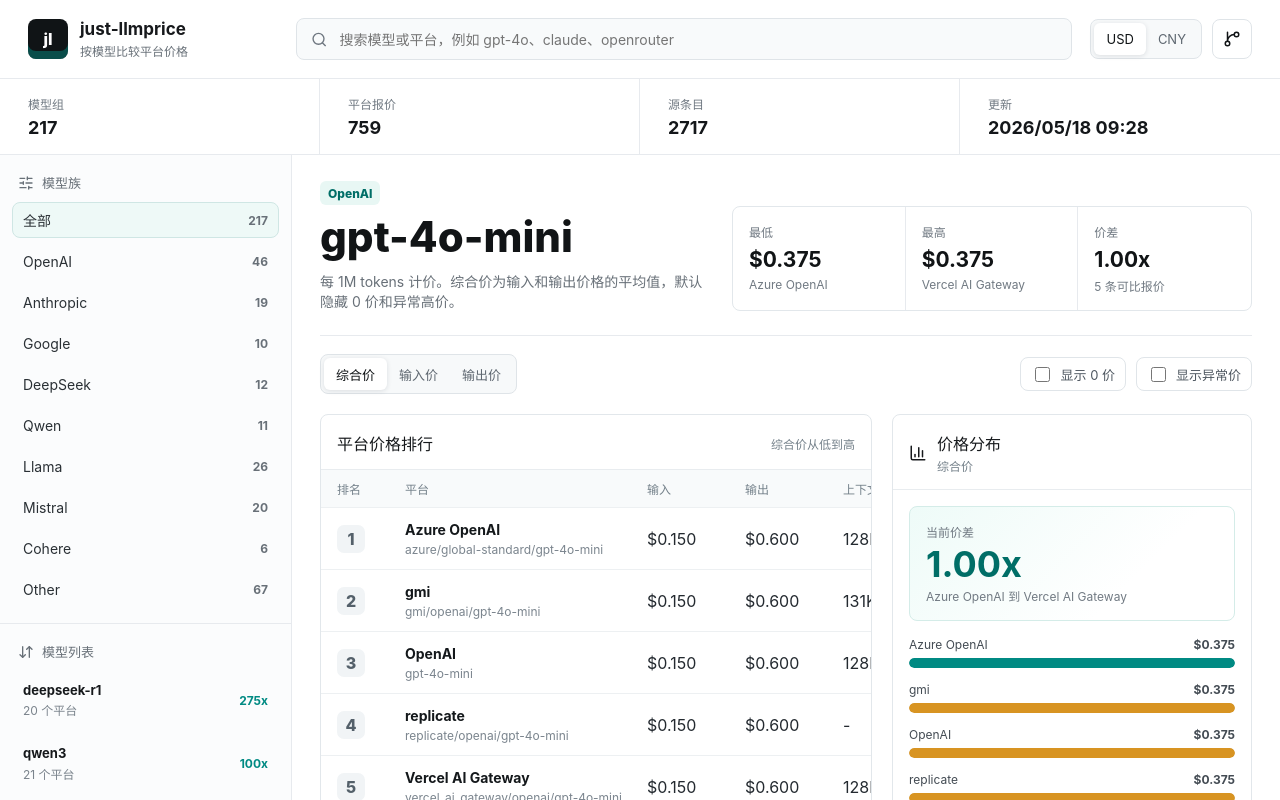
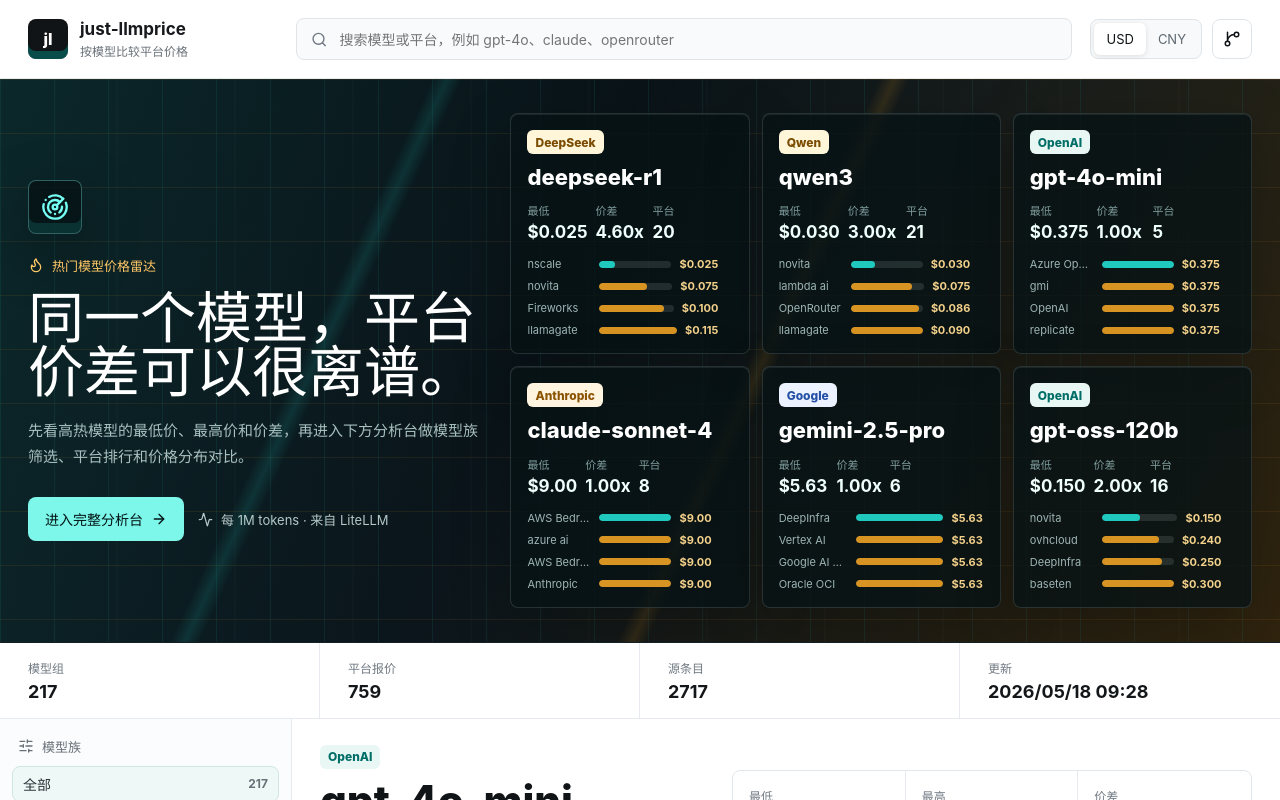
Before and after one commit to Just-Agent/just-llmprice, a React (Vite) app: page / in a window 1280 px wide. Shown: the top 800 px of the page. Built offline with nearby package versions, Linux system fonts and the light colour scheme.

Commit message:
Update hot model radar: src/App.tsx

```diff
--- a/src/App.tsx
+++ b/src/App.tsx
@@ -1,9 +1,13 @@
-import { useEffect, useMemo, useState } from 'react'
+import { useEffect, useMemo, useRef, useState } from 'react'
 import {
+  Activity,
   ArrowDownUp,
+  ArrowRight,
   BarChart3,
   Database,
+  Flame,
   GitBranch,
+  Radar,
   Search,
   SlidersHorizontal,
   Sparkles,
@@ -82,6 +86,7 @@
 }
 
 const familyOrder = ['全部', 'OpenAI', 'Anthropic', 'Google', 'DeepSeek', 'Qwen', 'Llama', 'Mistral', 'Cohere', 'Other']
+const hotModelIds = ['deepseek-r1', 'qwen3', 'gpt-4o-mini', 'claude-sonnet-4', 'gemini-2.5-pro', 'gpt-oss-120b']
 const cnyRate = 7.2
 
 function formatPrice(value: number | null | undefined, currency: Currency) {
@@ -125,6 +130,7 @@
 }
 
 function App() {
+  const analysisRef = useRef<HTMLElement | null>(null)
   const [data, setData] = useState<PriceData | null>(null)
   const [selectedModelId, setSelectedModelId] = useState('gpt-4o-mini')
   const [query, setQuery] = useState('')
@@ -175,8 +181,32 @@
 
   const selectedModel = useMemo(() => {
     if (!data) return null
-    return data.models.find((model) => model.id === selectedModelId) ?? filteredModels[0] ?? data.models[0] ?? null
-  }, [data, filteredModels, selectedModelId])
+    const selected = data.models.find((model) => model.id === selectedModelId) ?? null
+    const filterActive = query.trim() !== '' || family !== '全部'
+    const selectedInFiltered = selected ? filteredModels.some((model) => model.id === selected.id) : false
+
+    if (!filterActive || selectedInFiltered) return selected ?? filteredModels[0] ?? data.models[0] ?? null
+    return filteredModels[0] ?? selected ?? data.models[0] ?? null
+  }, [data, family, filteredModels, query, selectedModelId])
+
+  const hotModels = useMemo(() => {
+    if (!data) return []
+    const byId = new Map(data.models.map((model) => [model.id, model]))
+    const picked = new Map<string, ModelSummary>()
+
+    for (const id of hotModelIds) {
+      const model = byId.get(id)
+      if (model) picked.set(model.id, model)
+    }
+
+    for (const item of data.leaderboards.priceSpread) {
+      const model = byId.get(item.id)
+      if (model) picked.set(model.id, model)
+      if (picked.size >= 6) break
+    }
+
+    return Array.from(picked.values()).slice(0, 6)
+  }, [data])
 
   const visibleEntries = useMemo(() => {
     if (!selectedModel) return []
@@ -191,6 +221,11 @@
   const highest = visibleEntries[visibleEntries.length - 1] ?? null
   const spread =
     cheapest?.[metric] && highest?.[metric] && cheapest[metric] > 0 ? (highest[metric] ?? 0) / cheapest[metric] : null
+
+  const selectModelAndFocus = (modelId: string) => {
+    setSelectedModelId(modelId)
+    analysisRef.current?.scrollIntoView({ behavior: 'smooth', block: 'start' })
+  }
 
   if (loadError) {
     return (
@@ -250,6 +285,43 @@
         </div>
       </header>
 
+      <section className="hot-hero" aria-label="热门模型价格雷达">
+        <div className="hot-copy">
+          <span className="radar-mark">
+            <Radar size={28} aria-hidden="true" />
+          </span>
+          <span className="hot-label">
+            <Flame size={16} aria-hidden="true" />
+            热门模型价格雷达
+          </span>
+          <h1>同一个模型，平台价差可以很离谱。</h1>
+          <p>
+            先看高热模型的最低价、最高价和价差，再进入下方分析台做模型族筛选、平台排行和价格分布对比。
+          </p>
+          <div className="hot-actions">
+            <button type="button" onClick={() => analysisRef.current?.scrollIntoView({ behavior: 'smooth', block: 'start' })}>
+              进入完整分析台
+              <ArrowRight size={16} aria-hidden="true" />
+            </button>
+            <span>
+              <Activity size={15} aria-hidden="true" />
+              每 1M tokens · 来自 LiteLLM
+            </span>
+          </div>
+        </div>
+
+        <div className="hot-grid">
+          {hotModels.map((model) => (
+            <HotModelCard
+              currency={currency}
+              key={model.id}
+              model={model}
+              onSelect={() => selectModelAndFocus(model.id)}
+            />
+          ))}
+        </div>
+      </section>
+
       <section className="status-strip" aria-label="数据摘要">
         <div>
           <span>模型组</span>
@@ -269,7 +341,7 @@
         </div>
       </section>
 
-      <div className="workspace">
+      <div className="workspace" id="analysis">
         <aside className="sidebar" aria-label="模型筛选">
           <div className="panel-title">
             <SlidersHorizontal size={16} aria-hidden="true" />
@@ -311,7 +383,7 @@
           </div>
         </aside>
 
-        <section className="main-panel">
+        <section className="main-panel" ref={analysisRef}>
           <div className="model-header">
             <div>
               <span className={familyClass(selectedModel.family)}>{selectedModel.family}</span>
@@ -437,33 +509,85 @@
               </div>
             </aside>
           </div>
-        </section>
-      </div>
 
           <section className="leaderboards" aria-label="排行榜">
             <Leaderboard
               currency={currency}
               items={data.leaderboards.priceSpread}
               label="价差最大"
-          onSelect={setSelectedModelId}
+              onSelect={selectModelAndFocus}
               value={(item) => (item.spreadRatio ? `${item.spreadRatio}x` : '-')}
             />
             <Leaderboard
               currency={currency}
               items={data.leaderboards.cheapestAverage}
               label="最低综合价"
-          onSelect={setSelectedModelId}
+              onSelect={selectModelAndFocus}
               value={(item) => formatPrice(item.minBlendedPrice, currency)}
             />
             <Leaderboard
               currency={currency}
               items={data.leaderboards.mostProviders}
               label="覆盖平台最多"
-          onSelect={setSelectedModelId}
+              onSelect={selectModelAndFocus}
               value={(item) => `${item.providerCount} 家`}
             />
           </section>
+        </section>
+      </div>
     </main>
+  )
+}
+
+function HotModelCard({
+  model,
+  currency,
+  onSelect,
+}: {
+  model: ModelSummary
+  currency: Currency
+  onSelect: () => void
+}) {
+  const entries = cleanEntries(model.entries, false, false, 'blendedPrice').slice(0, 4)
+  const max = Math.max(...entries.map((entry) => entry.blendedPrice ?? 0), 0.001)
+  const best = entries[0] ?? null
+  const worst = entries[entries.length - 1] ?? null
+  const spread =
+    best?.blendedPrice && worst?.blendedPrice && best.blendedPrice > 0 ? worst.blendedPrice / best.blendedPrice : model.spreadRatio
+
+  return (
+    <button className="hot-card" type="button" onClick={onSelect}>
+      <span className={familyClass(model.family)}>{model.family}</span>
+      <h2>{model.label}</h2>
+      <div className="hot-card-stats">
+        <span>
+          最低
+          <strong>{formatPrice(best?.blendedPrice ?? model.minBlendedPrice, currency)}</strong>
+        </span>
+        <span>
+          价差
+          <strong>{spread ? `${spread.toFixed(spread > 10 ? 1 : 2)}x` : '-'}</strong>
+        </span>
+        <span>
+          平台
+          <strong>{model.providerCount}</strong>
+        </span>
+      </div>
+      <div className="hot-mini-bars">
+        {entries.map((entry, index) => {
+          const width = Math.max(((entry.blendedPrice ?? 0) / max) * 100, 5)
+          return (
+            <div className="hot-mini-row" key={`${model.id}-${entry.provider}`}>
+              <span>{entry.providerLabel}</span>
+              <div className="hot-mini-track">
+                <i className={index === 0 ? 'best' : ''} style={{ width: `${width}%` }} />
+              </div>
+              <strong>{formatPrice(entry.blendedPrice, currency)}</strong>
+            </div>
+          )
+        })}
+      </div>
+    </button>
   )
 }
 
```
Lines whose indentation alone changed are shown as unchanged.
